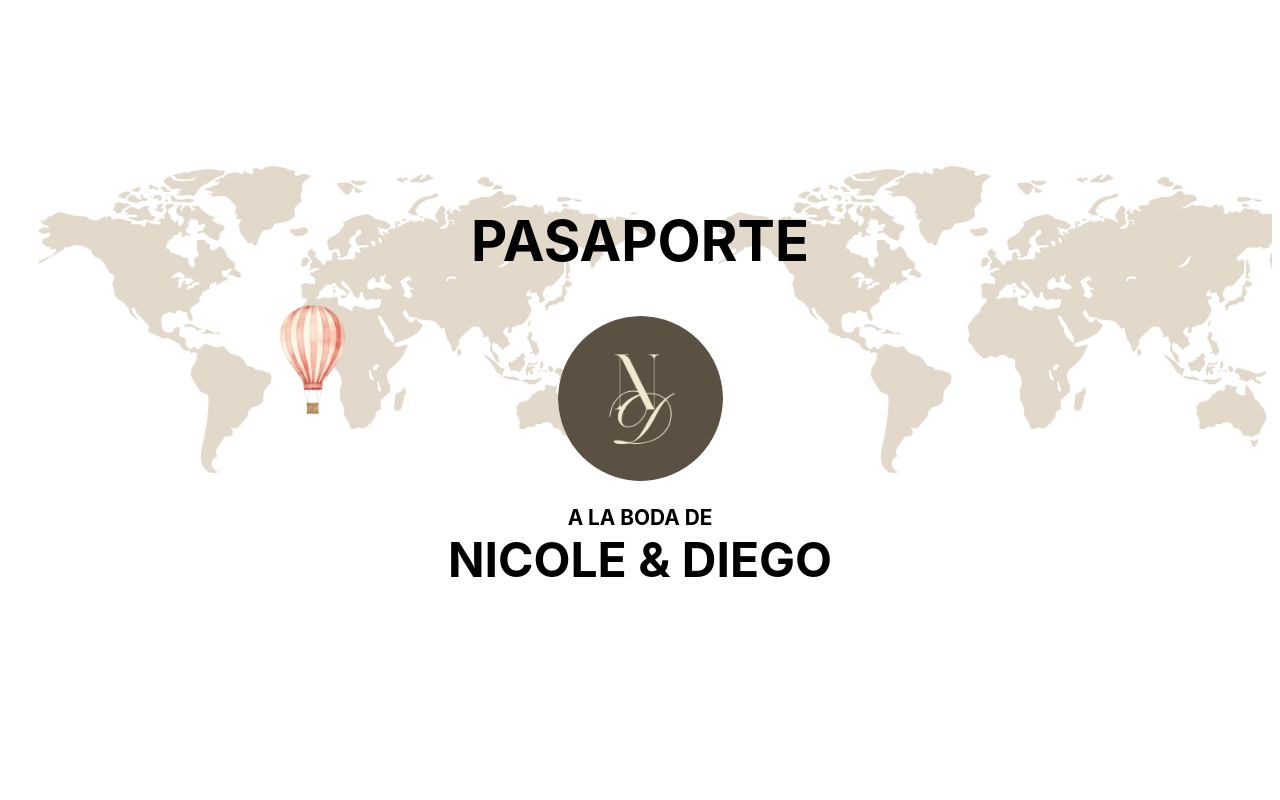
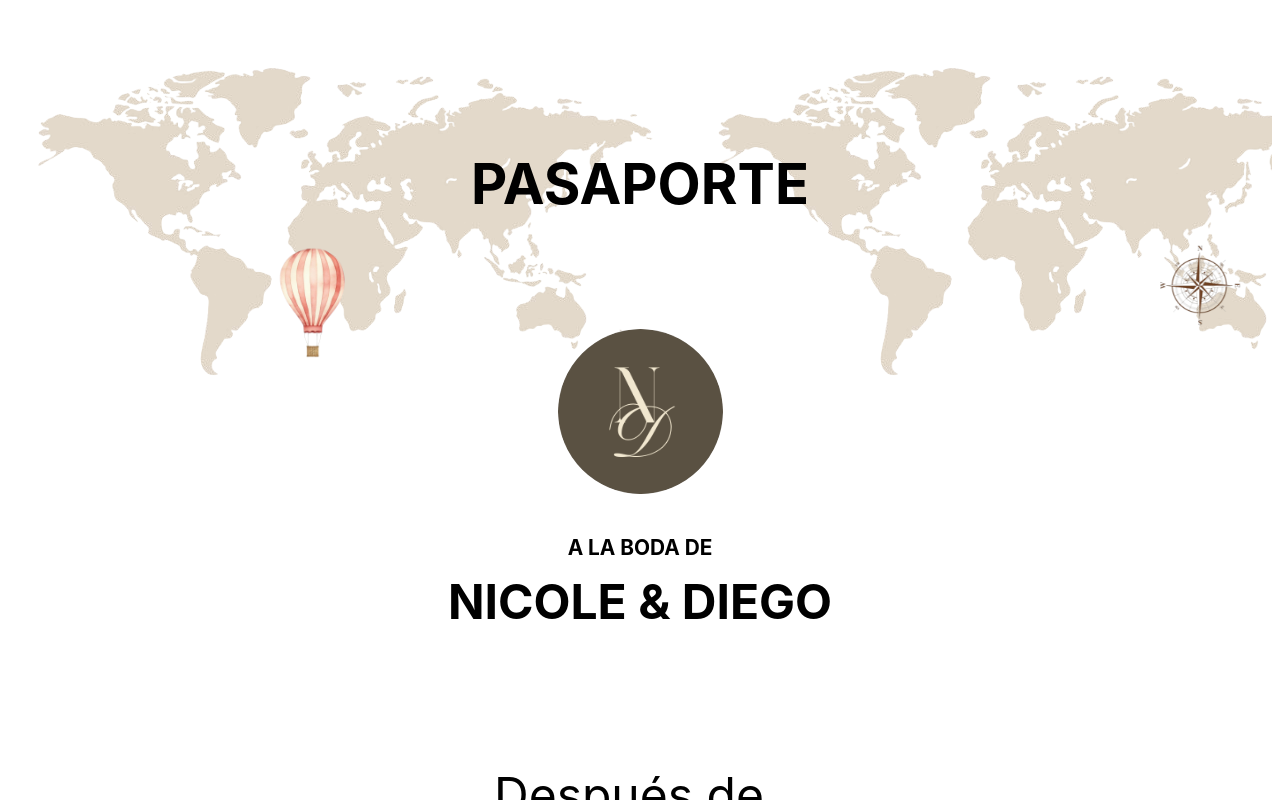
Before and after one commit to CristopherVanegas/BodaNicoleRo, a React (Vite) app in the folder boda_nicole_ro/: page / in a window 1280 px wide. Both pictures are taken after a click on the button "Sí". Shown: the top 800 px of the page. Built offline with nearby package versions, Linux system fonts and the light colour scheme; the HTML template or start-up script is replaced by a standard one.

Commit message:
Fix & Feat: Se agregó una brújula y se corrigieron estilos para que no se vea muchos espacios entre la sección Passport y Story components.

```diff
--- a/boda_nicole_ro/src/components/PassportSection/PassportSection.jsx
+++ b/boda_nicole_ro/src/components/PassportSection/PassportSection.jsx
@@ -1,6 +1,7 @@
 import "react";
 import styles from "./PassportSection.module.css";
 import logoNovios from "../../assets/images/logo/logo-circle.png";
+import brujula from "../../assets/images/brujula31.png";
 import Balloon from "../Extras/Balloon/Balloon";
 // import Rope from "../Extras/Rope/Rope";
 
@@ -11,6 +12,7 @@ const PassportSection = () => {
       <h1 className={styles.title}>Pasaporte</h1>
       <div className={styles.ballonSection}>
         <Balloon className={styles.ballonSection} />
+        <img className={styles.brujula} src={brujula} alt="Brujula" />
       </div>
       <div className={styles.content}>
         <img
--- a/boda_nicole_ro/src/components/PassportSection/PassportSection.module.css
+++ b/boda_nicole_ro/src/components/PassportSection/PassportSection.module.css
@@ -1,11 +1,12 @@
 .passportContainer {
   position: relative;
+  margin-top: 130px;
+  margin-bottom: 130px;
   /* Permite posicionar elementos absolutamente dentro de este contenedor */
   /* padding-top: 10px; */
   text-align: center;
   background-color: var(--color-bg-general);
-  /* min-height: 100vh; */
-  height: 100vh;
+  /* height: 100vh;  */
   display: flex;
   flex-direction: column;
   justify-content: center;
@@ -22,26 +23,29 @@
   z-index: 100;
 }
 
+.brujula {
+  position: absolute;
+  z-index: 4;
+  top: 0%;
+  right: 2%;
+  width: 95px;
+  height: auto;
+  animation: var(--rotateCompass)
+}
+
 /* Slider de fondo: se mueve de derecha a izquierda de forma lenta */
 .sliderBackground {
   position: absolute;
-  top: 15%;
+  top: -20%;
   left: 0;
   width: 100%;
-  /* Puedes ajustar el ancho deseado */
   height: 450px;
-  /* Ajusta la altura deseada para el slider */
   z-index: 0;
-  /* Se coloca detrás del contenido */
-
   background-image: url("../../assets/images/backgrounds/continents.png");
-  /* Reemplaza con la ruta de tu imagen */
   background-repeat: repeat-x;
-  /* Repite la imagen horizontalmente */
   background-size: auto;
   /* O usa 'cover' o 'contain' según prefieras */
 
-  /* Animación para deslizar el fondo */
   animation: slideBg var(--slide-time) linear infinite;
 }
 
@@ -61,6 +65,7 @@
   z-index: 1;
   /* Se muestra por encima del slider de fondo */
   width: 100%;
+  margin-top: 70px;
 }
 
 /* Resto de estilos para el contenido */
@@ -87,7 +92,7 @@
   color: var(--color-title);
   font-family: var(--font-simple);
   text-transform: uppercase;
-  margin: 0;
+  margin-bottom: 12px;
 }
 
 .subtitle {
@@ -97,4 +102,5 @@
   font-weight: 700;
   text-transform: uppercase;
   margin-top: 0;
+  margin-bottom: 0;
 }
```
